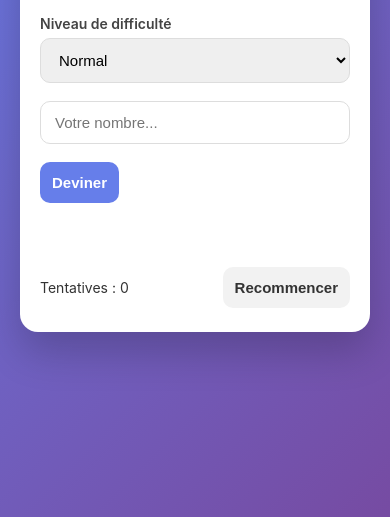
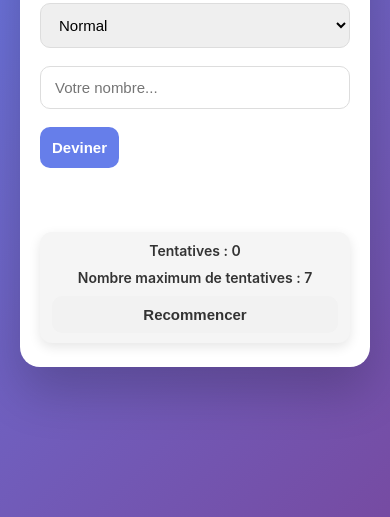
Before and after one commit to styjii/number-guessing-game-ts, a website built with Vite: page index.html in a window 390 px wide. Shown: the part 327-844 px from the top of the page. Built offline with nearby package versions, Linux system fonts and the light colour scheme.

Commit message:
Add max attempts display and improve footer layout

```diff
--- a/index.html
+++ b/index.html
@@ -43,6 +43,7 @@
 
       <div class="footer">
         <span id="attempts">Tentatives : 0</span>
+        <span id="maxAttempts"></span> <!-- <-- ajouté -->
         <button id="restart" class="btn secondary">Recommencer</button>
       </div>
     </div>
--- a/src/main.ts
+++ b/src/main.ts
@@ -11,12 +11,11 @@ function main(config: GameConfig): void {
   const game = new NumberGuessingGame(config);
   const ui = new GameUI(config);
 
+  // Affiche les essais max au démarrage
+  ui.displayMaxAttempts(game.getMaxAttempts());
+
   ui.onGuessSubmit((value: number) => {
-    if (
-      !Number.isInteger(value) ||
-      value < config.min ||
-      value > config.max
-    ) {
+    if (!Number.isInteger(value) || value < config.min || value > config.max) {
       ui.displayError(
         `Veuillez entrer un nombre entre ${config.min} et ${config.max}.`
       );
@@ -24,11 +23,13 @@ function main(config: GameConfig): void {
     }
 
     const result = game.checkGuess(value);
+
     if (result === "gameOver") {
       ui.displayGameOver(game.getTargetNumber());
     } else {
       ui.displayResult(result);
     }
+
     ui.displayAttempts(game.getAttemptsCount());
   });
 
@@ -36,5 +37,6 @@ function main(config: GameConfig): void {
     game.reset();
     ui.reset();
     ui.displayAttempts(0);
+    ui.displayMaxAttempts(game.getMaxAttempts());
   });
 }
--- a/src/services/GameUI.ts
+++ b/src/services/GameUI.ts
@@ -11,6 +11,8 @@ export class GameUI {
   private readonly minSpan: HTMLSpanElement;
   private readonly maxSpan: HTMLSpanElement;
 
+  private readonly maxAttemptsElement: HTMLParagraphElement; // <-- ajouté
+
   constructor(config: GameConfig) {
     this.form = this.querySelector("#gameForm");
     this.guessInput = this.querySelector("#guessInput");
@@ -21,6 +23,7 @@ export class GameUI {
 
     this.minSpan = this.querySelector("#min");
     this.maxSpan = this.querySelector("#max");
+    this.maxAttemptsElement = this.querySelector("#maxAttempts"); // <-- lié au HTML
 
     this.initializeRange(config);
   }
@@ -49,13 +52,10 @@ export class GameUI {
       higher: "Plus grand !",
       lower: "Plus petit !",
       correct: "Bravo ! Vous avez trouvé le nombre 🎉",
-      gameOver: "", // Will be set in displayGameOver
+      gameOver: "", // géré dans displayGameOver
     } as const;
 
-    if (result === "gameOver") {
-      // Handled separately
-      return;
-    }
+    if (result === "gameOver") return;
 
     this.displayMessage(
       messages[result],
@@ -64,11 +64,7 @@ export class GameUI {
 
     if (result === "correct") {
       document.body.classList.add("success");
-
-      // Désactive le bouton Submit
-      if (this.submitButton) {
-        this.submitButton.disabled = true;
-      }
+      if (this.submitButton) this.submitButton.disabled = true;
     }
   }
 
@@ -77,14 +73,15 @@ export class GameUI {
     this.displayMessage(message, "red");
     document.body.classList.add("failure");
 
-    // Désactive le bouton Submit
-    if (this.submitButton) {
-      this.submitButton.disabled = true;
-    }
+    if (this.submitButton) this.submitButton.disabled = true;
   }
 
   public displayAttempts(count: number): void {
     this.attemptsElement.textContent = `Nombre de tentatives : ${count}`;
+  }
+
+  public displayMaxAttempts(max: number): void { // <-- méthode ajoutée
+    this.maxAttemptsElement.textContent = `Nombre maximum de tentatives : ${max}`;
   }
 
   public displayError(message: string): void {
@@ -96,9 +93,7 @@ export class GameUI {
     this.displayMessage("", "black");
     document.body.classList.remove("success", "failure");
 
-    if (this.submitButton) {
-      this.submitButton.disabled = false;
-    }
+    if (this.submitButton) this.submitButton.disabled = false;
   }
 
   private displayMessage(text: string, color: string): void {
@@ -112,9 +107,7 @@ export class GameUI {
 
   private querySelector<T extends HTMLElement>(selector: string): T {
     const element = document.querySelector(selector);
-    if (!element) {
-      throw new Error(`Élément ${selector} introuvable`);
-    }
+    if (!element) throw new Error(`Élément ${selector} introuvable`);
     return element as T;
   }
 }
--- a/src/services/NumberGuessingGame.ts
+++ b/src/services/NumberGuessingGame.ts
@@ -4,7 +4,7 @@ export class NumberGuessingGame {
   private targetNumber: number;
   private attemptsCount = 0;
   private readonly config: GameConfig;
-  private readonly MAX_ATTEMPTS = 5;
+  private readonly MAX_ATTEMPTS: number;
 
   constructor(config: GameConfig) {
     if (config.min >= config.max) {
@@ -12,6 +12,7 @@ export class NumberGuessingGame {
     }
 
     this.config = config;
+    this.MAX_ATTEMPTS = Math.ceil(Math.log2(config.max - config.min + 1));
     this.targetNumber = this.generateRandomNumber();
   }
 
@@ -41,6 +42,10 @@ export class NumberGuessingGame {
     return this.attemptsCount;
   }
 
+  public getMaxAttempts(): number {
+    return this.MAX_ATTEMPTS;
+  }
+
   public getConfig(): GameConfig {
     return this.config;
   }
--- a/src/style.css
+++ b/src/style.css
@@ -5,7 +5,7 @@
   padding: 0;
 }
 
-/* Fond général */
+/* Body */
 body {
   font-family: 'Inter', 'Segoe UI', sans-serif;
   min-height: 100vh;
@@ -31,25 +31,31 @@ body.failure {
   padding: 20px;
 }
 
-/* Carte centrale */
+/* Card */
 .card {
   max-width: 420px;
+  width: 100%;
   margin: auto;
   background: #ffffff;
-  border-radius: 18px;
+  border-radius: 20px;
   padding: 30px 28px;
-  box-shadow: 0 20px 40px rgba(0, 0, 0, 0.2);
+  box-shadow: 0 25px 50px rgba(0, 0, 0, 0.2);
   animation: fadeIn 0.6s ease;
+  transition: transform 0.3s ease;
 }
 
-/* Titre */
+.card:hover {
+  transform: translateY(-4px);
+}
+
+/* Title */
 h1 {
   text-align: center;
   margin-bottom: 10px;
   color: #2d2d2d;
 }
 
-/* Sous-titre */
+/* Subtitle */
 .subtitle {
   text-align: center;
   font-size: 15px;
@@ -57,7 +63,7 @@ h1 {
   color: #666;
 }
 
-/* Champs */
+/* Fields */
 .field {
   display: flex;
   flex-direction: column;
@@ -71,7 +77,6 @@ label {
   color: #444;
 }
 
-/* Inputs & select */
 input,
 select {
   padding: 12px 14px;
@@ -88,7 +93,7 @@ select:focus {
   box-shadow: 0 0 0 3px rgba(102, 126, 234, 0.2);
 }
 
-/* Boutons */
+/* Buttons */
 .btn {
   border: none;
   border-radius: 10px;
@@ -125,14 +130,11 @@ select:focus {
   text-align: center;
   font-weight: 600;
   min-height: 24px;
-
   opacity: 0;
   transform: translateY(10px);
-
   transition: opacity 0.4s ease, transform 0.4s ease;
 }
 
-/* Affichage déclenché par TS */
 .message.show {
   opacity: 1;
   transform: translateY(0);
@@ -142,12 +144,67 @@ select:focus {
 .footer {
   margin-top: 22px;
   display: flex;
+  flex-wrap: wrap;
   justify-content: space-between;
   align-items: center;
+  gap: 12px;
   font-size: 14px;
+  background: #f5f5f5;
+  padding: 12px 16px;
+  border-radius: 12px;
+  box-shadow: 0 4px 12px rgba(0, 0, 0, 0.1);
+  transition: background 0.3s ease;
 }
 
-/* Animation */
+.footer span {
+  font-weight: 600;
+  color: #333;
+}
+
+.footer span,
+.footer button {
+  flex: 1 1 auto;
+  min-width: 120px;
+  text-align: center;
+}
+
+
+.footer button {
+  background: #667eea;
+  color: white;
+  padding: 10px 18px;
+  border-radius: 10px;
+  font-weight: 600;
+  cursor: pointer;
+  border: none;
+}
+
+.footer button:hover {
+  background: #5a6fe0;
+  transform: translateY(-2px);
+  box-shadow: 0 6px 15px rgba(102, 126, 234, 0.35);
+}
+
+@media (max-width: 480px) {
+  .card {
+    padding: 24px 20px;
+  }
+
+  .footer {
+    flex-direction: column;
+    gap: 10px;
+    padding: 10px 12px;
+  }
+
+  .footer span {
+    text-align: center;
+  }
+
+  .footer button {
+    width: 100%;
+  }
+}
+
 @keyframes fadeIn {
   from {
     opacity: 0;
@@ -158,10 +215,3 @@ select:focus {
     transform: translateY(0);
   }
 }
-
-/* Responsive */
-@media (max-width: 480px) {
-  .card {
-    padding: 24px 20px;
-  }
-}
```
